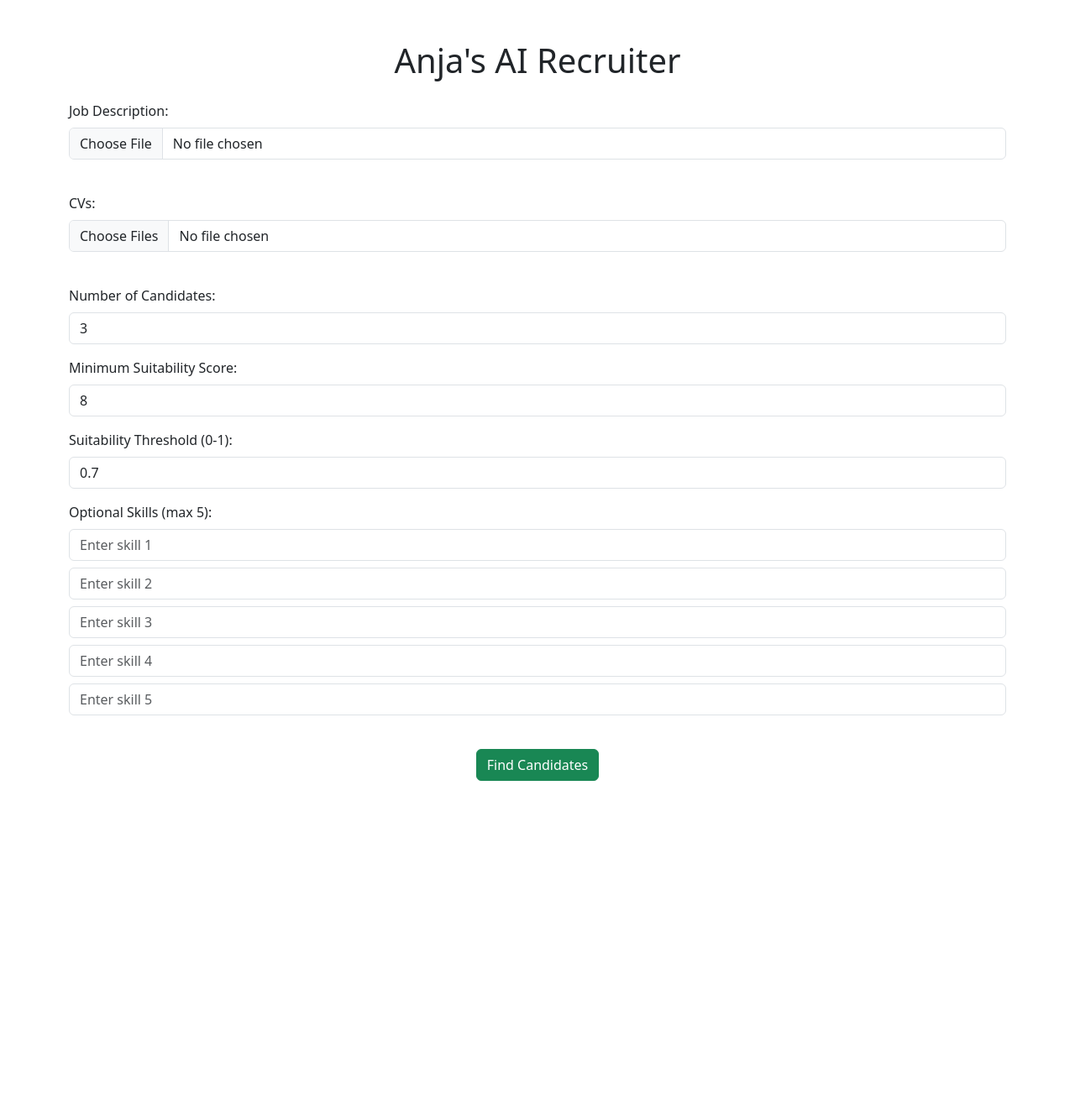
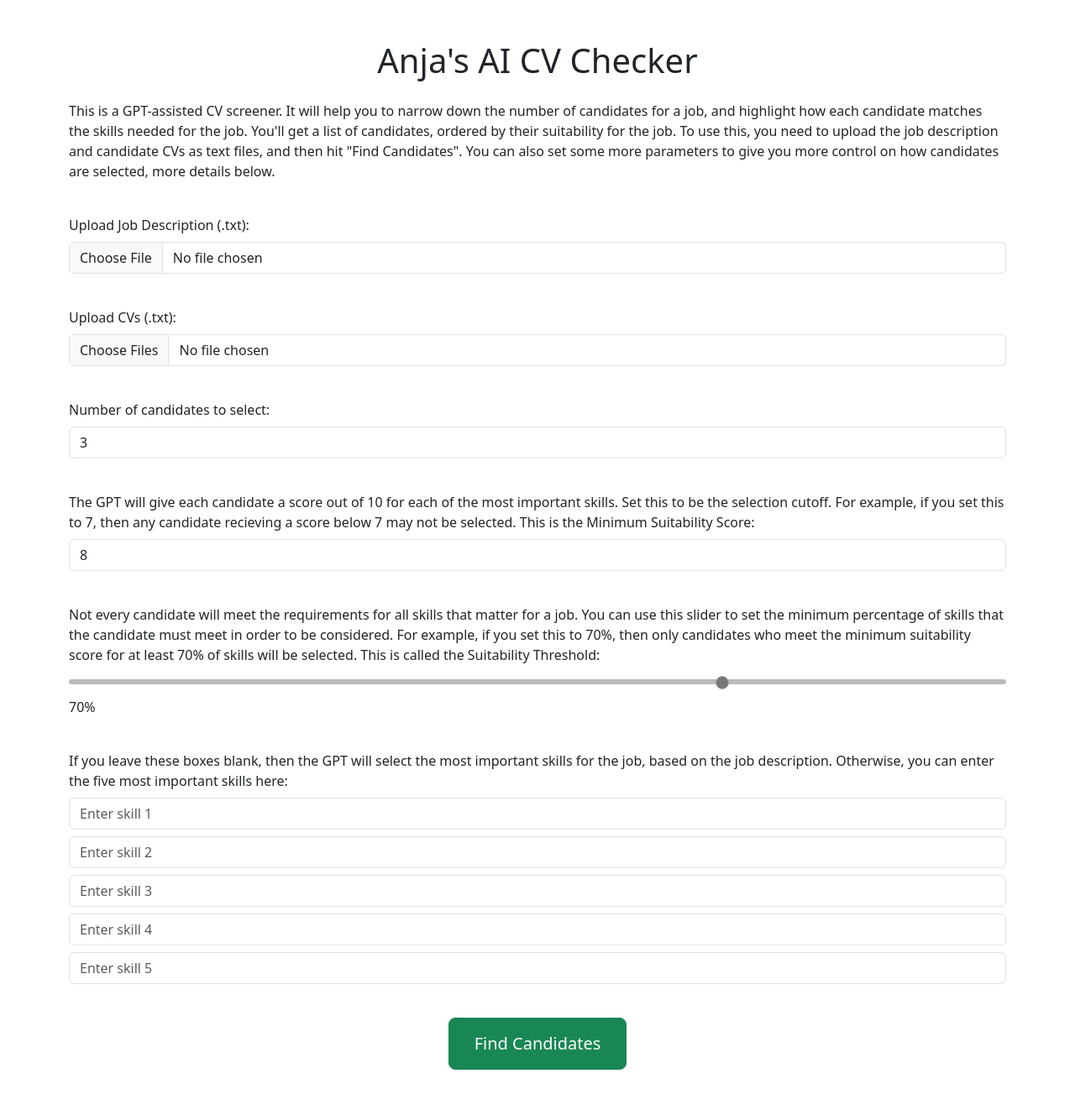
Before and after one commit to richard-muir/sample_recruiter_agent, a Flask app: page /recruiter/ in a window 1280 px wide. Shown: the whole page at 84% size. Before the commit the page ends 930 px from the top, so only its background shows below. Run offline with Flask 3, Linux system fonts and the light colour scheme; some libraries are stand-ins or nearby versions.

Commit message:
Add explainer text, and adapt candidate workflow so that the CV is re-appraised after they submit updated info

```diff
--- a/recruiter/templates/r_index.html
+++ b/recruiter/templates/r_index.html
@@ -15,6 +15,9 @@
             document.getElementById("loader").style.display = "flex";
             // Submit the form manually
             document.getElementById("recruitment-form").submit();
+        }
+        function updateThresholdValue(value) {
+            document.getElementById('threshold_value').textContent = value + '%';
         }
     </script>
     <style>
@@ -43,50 +46,143 @@
             0% { transform: rotate(0deg); }
             100% { transform: rotate(360deg); }
             }
-    </style>
+        <div class="form-group">
+    <label for="suitability_threshold">Suitability Threshold</label>
+    <input type="range" class="form-range custom-slider" id="suitability_threshold" name="suitability_threshold"
+           min="0" max="100" step="1" value="70" oninput="updateThresholdValue(this.value)">
+    <span id="threshold_value">70%</span>
+</div>
+
+<script>
+    function updateThresholdValue(value) {
+        document.getElementById('threshold_value').textContent = value + '%';
+    }
+</script>
+
+<style>
+    .custom-slider {
+        accent-color: #888; /* Medium gray for supported browsers */
+        background-color: #ccc; /* Lighter track background for unsupported browsers */
+    }
+
+    /* Customizing the slider track */
+    .custom-slider::-webkit-slider-runnable-track {
+        background: #bbb; /* Medium-light gray */
+        height: 6px; /* Thicker line */
+        border-radius: 5px; /* Rounded edges */
+    }
+
+    .custom-slider::-moz-range-track {
+        background: #bbb; /* Medium-light gray for Firefox */
+        height: 6px;
+        border-radius: 5px;
+    }
+
+    .custom-slider::-ms-track {
+        background: #bbb; /* Medium-light gray for IE */
+        height: 6px;
+        border-radius: 5px;
+    }
+
+    /* Customizing the slider thumb */
+    .custom-slider::-webkit-slider-thumb {
+        background: #777; /* Medium gray thumb */
+        border: 1px solid #aaa; /* Subtle lighter border */
+        width: 16px; /* Size of the thumb */
+        height: 16px;
+        border-radius: 50%; /* Circular thumb */
+        cursor: pointer;
+    }
+
+    .custom-slider::-moz-range-thumb {
+        background: #777;
+        border: 1px solid #aaa;
+        width: 16px;
+        height: 16px;
+        border-radius: 50%;
+        cursor: pointer;
+    }
+
+    .custom-slider::-ms-thumb {
+        background: #777;
+        border: 1px solid #aaa;
+        width: 16px;
+        height: 16px;
+        border-radius: 50%;
+        cursor: pointer;
+    }
+    .custom-button {
+        padding: 15px 30px; /* Increase padding for a larger button */
+        font-size: 1.25rem; /* Bigger text size */
+        border-radius: 8px; /* Add rounded corners */
+        width: auto; /* Automatically adjust width */
+    }
+
+    .custom-button:hover {
+        background-color: #28a745; /* Slightly darker green on hover for contrast */
+    }
+</style>
 </head>
 <body>
     <div id="loader">
         <div></div>
     </div>
     <div class="container my-5" id='content'>
-        <h1 class="text-center mb-4">Anja's AI Recruiter</h1>
+        <h1 class="text-center mb-4">Anja's AI CV Checker</h1>
+        <p>This is a GPT-assisted CV screener. It will help you to narrow down the number of candidates
+        for a job, and highlight how each candidate matches the skills needed for the job. You'll get
+        a list of candidates, ordered by their suitability for the job.
+
+        To use this, you need to upload the job description and candidate CVs as text files, and then hit "Find Candidates".
+        You can also set some more parameters to give you more control on how candidates are selected, more details below.
+        </p><br>
         <form id="recruitment-form" action="/recruiter/process" method="post" enctype="multipart/form-data">
             <!-- Job Description Upload -->
             <div class="mb-3">
-                <label for="job_description" class="form-label">Job Description:</label>
+                <label for="job_description" class="form-label">Upload Job Description (.txt):</label>
                 <input type="file" class="form-control" name="job_description" required>
             </div>
             <br>
 
             <!-- CVs Upload -->
             <div class="mb-3">
-                <label for="cvs" class="form-label">CVs:</label>
+                <label for="cvs" class="form-label">Upload CVs (.txt):</label>
                 <input type="file" class="form-control" name="cvs" multiple required>
             </div>
             <br>
 
                        <!-- Number of Candidates -->
             <div class="mb-3">
-                <label for="n_candidates" class="form-label">Number of Candidates:</label>
+                <label for="n_candidates" class="form-label">Number of candidates to select:</label>
                 <input type="number" class="form-control" name="n_candidates" value="3">
             </div>
+            <br>
 
             <!-- Minimum Suitability Score -->
             <div class="mb-3">
-                <label for="min_suitability_score" class="form-label">Minimum Suitability Score:</label>
+                <label for="min_suitability_score" class="form-label">The GPT will give each candidate a score out of 10 for each of the most important skills.
+                Set this to be the selection cutoff. For example, if you set this to 7, then any candidate recieving a score below 7 may not be selected.
+                This is the Minimum Suitability Score:</label>
                 <input type="number" class="form-control" name="min_suitability_score" value="8">
             </div>
+            <br>
 
             <!-- Suitability Threshold -->
             <div class="mb-3">
-                <label for="suitability_threshold" class="form-label">Suitability Threshold (0-1):</label>
-                <input type="number" step="0.1" class="form-control" name="suitability_threshold" value="0.7">
+                <label for="suitability_threshold" class="form-label">Not every candidate will meet the requirements for all skills that matter for a job.
+                You can use this slider to set the minimum percentage of skills that the candidate must meet in order to be considered.
+                For example, if you set this to 70%, then only candidates who meet the minimum suitability score for at least 70% of skills will be selected.
+                This is called the Suitability Threshold:</label>
+                <input type="range" class="form-range custom-slider" id="suitability_threshold" name="suitability_threshold"
+                    min="0" max="100" step="5" value="70" oninput="updateThresholdValue(this.value)">
+                <span id="threshold_value">70%</span>
             </div>
+            <br>
 
             <!-- Optional Skills -->
             <div class="mb-3">
-                <label for="skills" class="form-label">Optional Skills (max 5):</label>
+                <label for="skills" class="form-label">If you leave these boxes blank, then the GPT will select the most important skills for the job,
+                based on the job description. Otherwise, you can enter the five most important skills here:</label>
                 <input type="text" class="form-control mb-2" name="skills" placeholder="Enter skill 1">
                 <input type="text" class="form-control mb-2" name="skills" placeholder="Enter skill 2">
                 <input type="text" class="form-control mb-2" name="skills" placeholder="Enter skill 3">
@@ -97,7 +193,7 @@
 
             <!-- Submit Button -->
             <div class="text-center">
-                <button type="submit" class="btn btn-success" onclick="loading(event);">Find Candidates</button>
+                <button type="submit" class="btn btn-success btn-lg custom-button" onclick="loading(event);">Find Candidates</button>
             </div>
         </form>
     </div>
--- a/templates/index.html
+++ b/templates/index.html
@@ -13,7 +13,7 @@
         <p class="mb-5">Choose whether you are a recruiter looking to find the best candidates or a candidate looking to optimize your CV for the perfect job.</p>
         <div class="d-grid gap-3 d-sm-flex justify-content-center">
             <a href="/recruiter" class="btn btn-primary btn-lg">I'm a Recruiter</a>
-            <a href="/candidate" class="btn btn-secondary btn-lg">I'm a Candidate</a>
+            <a href="/candidate" class="btn btn-success btn-lg">I'm a Candidate</a>
         </div>
     </div>
     <!-- Bootstrap JS -->
```
Also changed, not shown: agents/recruiter_searching_agent.py (+25 -8 lines), candidate/templates/c_index.html (+11 -4 lines), candidate/templates/feedback_template.html (+6 -3 lines), candidate/uploads/cv/my_cv.txt (deleted, +0 -66 lines), candidate/views.py (+9 -6 lines).
